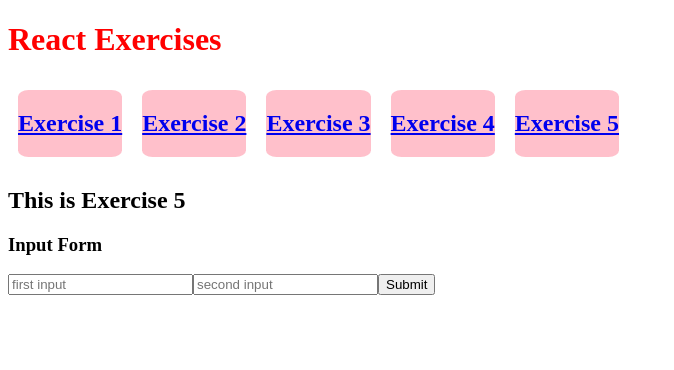
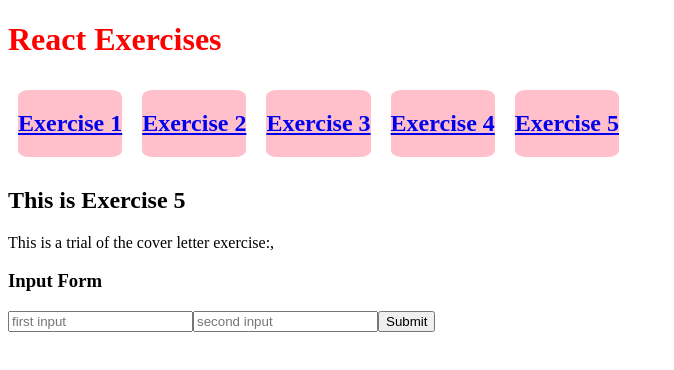
Before and after one commit to austinbhan/my-react-playground, a React app: page /exercise-five in a window 1280 px wide. Shown: the top 370 px of the page, without its empty margins (0-674 px from the left). Built offline with nearby package versions, Linux system fonts and the light colour scheme.

Commit message:
Reformat to add cover letter

```diff
--- /dev/null
+++ b/src/ExerciseFive/CoverLetter.jsx
@@ -0,0 +1,9 @@
+export default function CoverLetter({ userInputOne, userInputTwo }) {
+  return (
+    <div className="cover-letter">
+      <p>This is a trial of the cover letter exercise:
+        {userInputOne}, {userInputTwo}
+      </p>
+    </div>
+  );
+}
--- a/src/ExerciseFive/ExerciseFive.jsx
+++ b/src/ExerciseFive/ExerciseFive.jsx
@@ -1,4 +1,5 @@
 import { useState } from 'react';
+import CoverLetter from './CoverLetter';
 
 export default function ExerciseFive() {
   const [list, setList] = useState([]);
@@ -14,7 +15,9 @@
   return(
     <div>
       <h2>This is Exercise 5</h2>
-      {list}
+      <CoverLetter
+        userInputOne = {list[0]}
+        userInputTwo = {list[1]}/>
       <form onSubmit={handleSubmit}>
         <h3>Input Form</h3>
         <input placeholder="first input"
```
